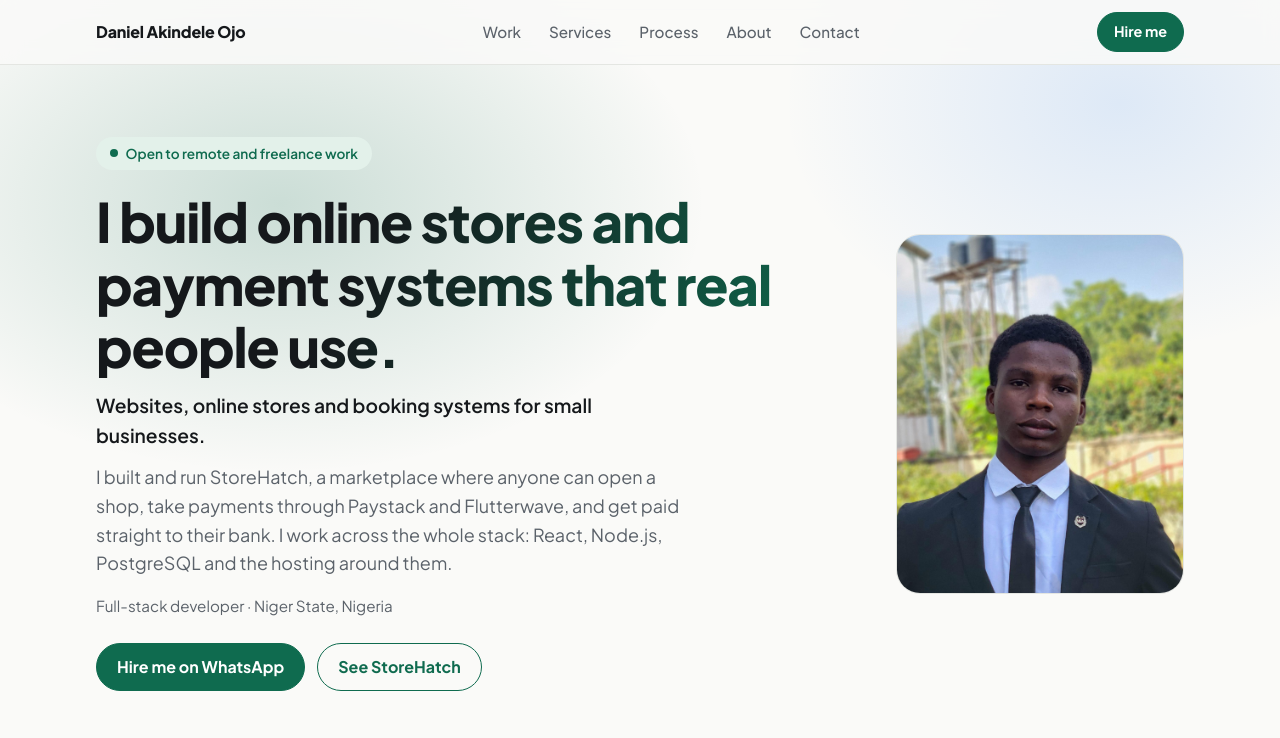
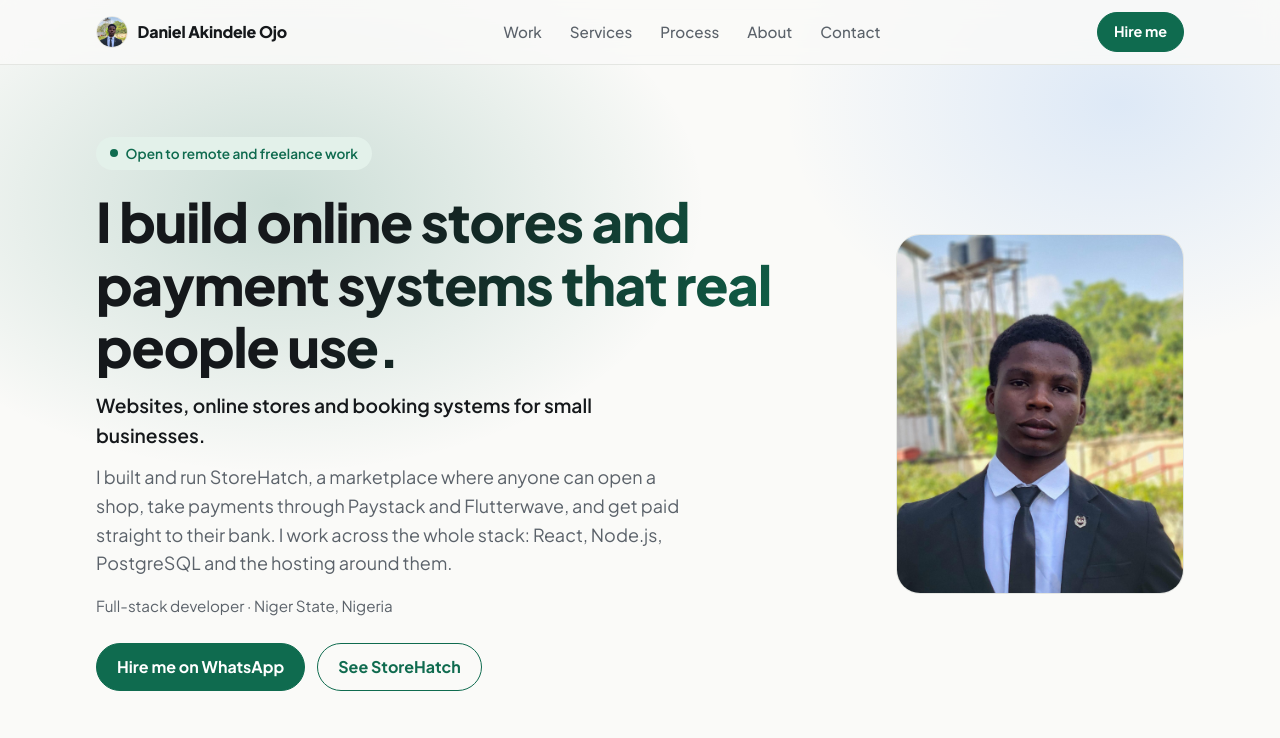
Before and after one commit to akindeleDaniel/portfolio, a React (Vite) app: page / in a window 1280 px wide. Shown: the top 738 px of the page. Built offline with nearby package versions, Linux system fonts and the light colour scheme.

Commit message:
feat: add phot to navbar

```diff
--- a/src/components/Header.tsx
+++ b/src/components/Header.tsx
@@ -1,6 +1,6 @@
 import { useEffect, useState } from 'react'
 import { Link, useLocation } from 'react-router-dom'
-import { header, links, nav, site } from '../content.ts'
+import { header, hero, links, nav, site } from '../content.ts'
 
 export default function Header() {
   // The phone menu remembers the page it was opened on, so moving to another page or section closes it
@@ -22,7 +22,10 @@ export default function Header() {
   return (
     <header className={open ? 'header header-open' : 'header'}>
       <div className="container header-inner">
-        <Link to="/" className="brand">{site.name}</Link>
+        <Link to="/" className="brand">
+          {hero.photo && <img className="brand-photo" src={hero.photo.src} alt="" />}
+          <span>{site.name}</span>
+        </Link>
         <nav aria-label="Main" id="main-nav">
           <ul className="nav">
             {nav.map((item) => (
--- a/src/index.css
+++ b/src/index.css
@@ -70,7 +70,8 @@ img, video { max-width: 100%; display: block; }
   border-bottom: 1px solid var(--border);
 }
 .header-inner { display: flex; align-items: center; justify-content: space-between; gap: 1rem; min-height: 4rem; }
-.brand { font-weight: 800; color: var(--text); text-decoration: none; letter-spacing: -0.01em; }
+.brand { display: inline-flex; align-items: center; gap: 0.6rem; font-weight: 800; color: var(--text); text-decoration: none; letter-spacing: -0.01em; }
+.brand-photo { width: 2rem; height: 2rem; flex: 0 0 2rem; border: 1px solid var(--border); border-radius: 50%; object-fit: cover; }
 .nav { display: none; gap: 1.75rem; list-style: none; margin: 0; padding: 0; }
 .nav a { color: var(--muted); text-decoration: none; font-weight: 500; font-size: 0.95rem; }
 .nav a:hover { color: var(--text); }
```
